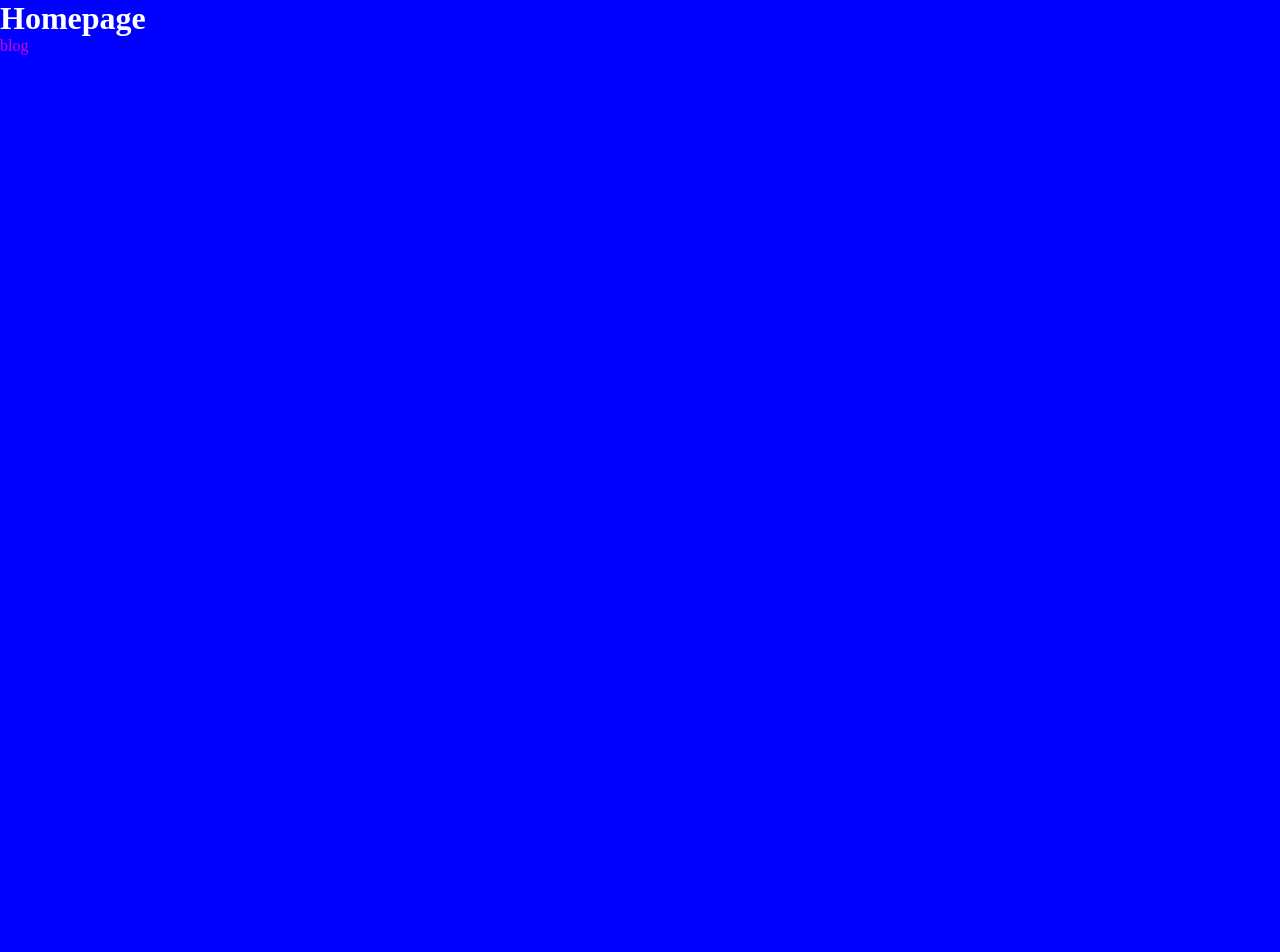
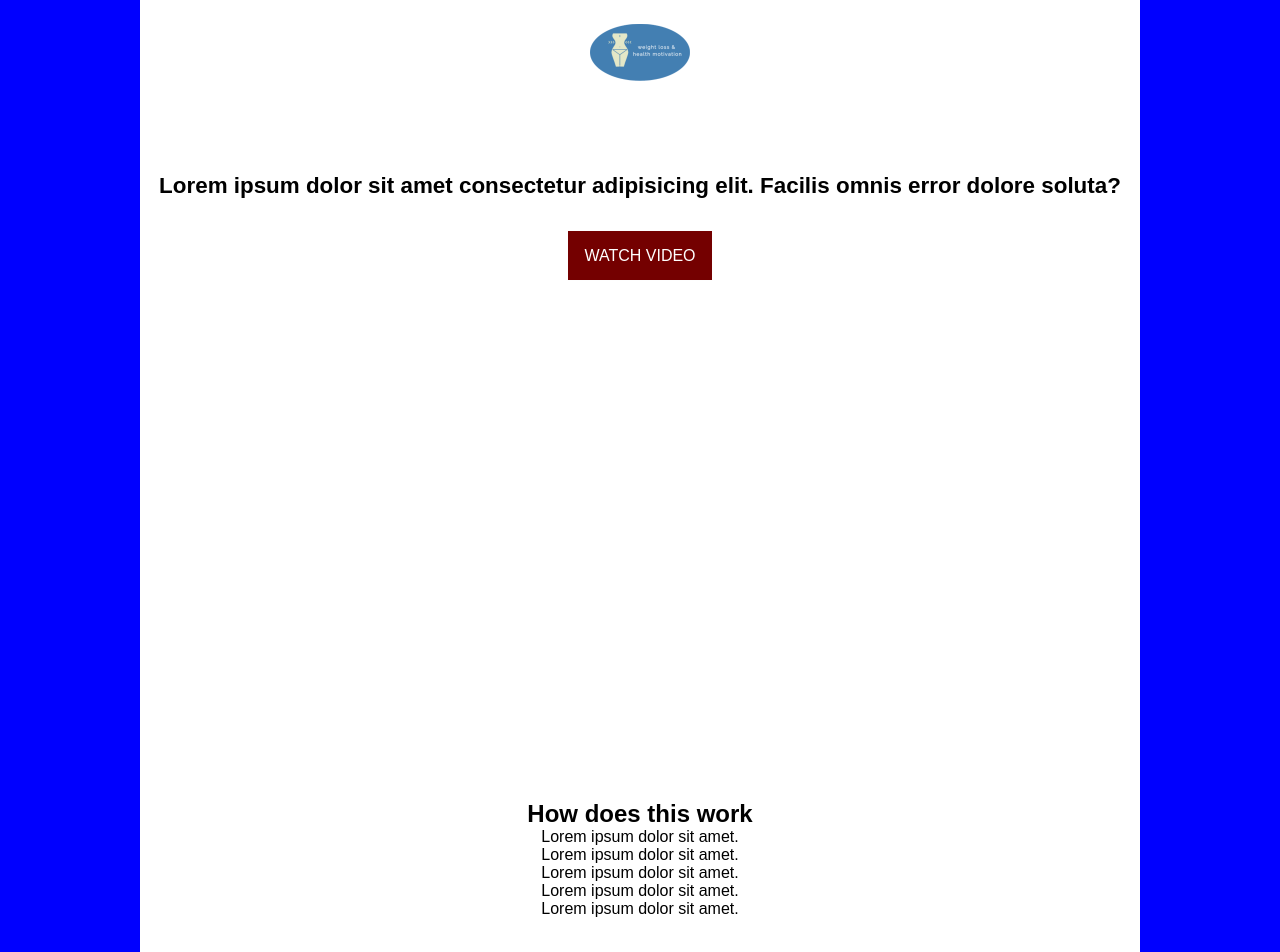
Before and after one commit to Gilbertelnino/health-motivation, a website: page ui/index.html in a window 1280 px wide. Shown: the top 952 px of the page. Before the commit the page ends 800 px from the top, so only its background shows below. Drawn offline with Linux system fonts and the light colour scheme.

Commit message:
adding headline

```diff
--- a/ui/css/style.css
+++ b/ui/css/style.css
@@ -4,11 +4,44 @@
     box-sizing: border-box;
     list-style: none;
     text-decoration: none;
+    font-family: Arial, Helvetica, sans-serif;
 }
 body{
     background: blue;
-    color: white;
 }
-a{
-    color: rgb(219, 0, 219);
+img{
+    width: 100%;
 }
+.container{
+    max-width: 1000px;
+    width: 90%;
+    background-color: rgb(255, 255, 255);
+    margin: 0 auto;
+    height: 100vh;
+}
+
+.logo{
+    width: 100px;
+    margin: auto;
+    padding: 1.5rem 0
+}
+.headline-container h1, .headline-container .link-container{
+    text-align: center;
+}
+.headline-container h1{
+   font-size: 1.4rem;
+   margin: 4rem 0.6rem 2rem 0.6rem;
+}
+.link-container{
+    margin-top: 3rem;
+}
+.link-container a{
+   text-transform: uppercase;
+   color: white;
+   border: 1px solid #fefefe;
+   background-color: #740000;
+   padding: 1rem;
+}
+.content{
+    text-align: center;
+}
--- a/ui/index.html
+++ b/ui/index.html
@@ -7,8 +7,32 @@
     <title>Document</title>
 </head>
 <body>
-    <h1>Homepage</h1>
-    <a href="./html/blog.html">blog</a>
+    <header>
+        <div class="container container-headline">
+            <div class="logo">
+                <img src="./images/logo.png" alt="weight loss and health motivation logo">
+            </div>
+            <div class="headline-container">
+                <h1>Lorem ipsum dolor sit amet consectetur adipisicing elit. Facilis omnis error dolore soluta?</h1>
+                <div class="link-container">
+                    <a href="#">watch video</a>
+                </div>
+            </div>
+        </div>
+    </header>
+    <div class="container">
+        <section class="content">
+            <h1>How does this work</h1>
+            <ol>
+                <li>Lorem ipsum dolor sit amet.</li>
+                <li>Lorem ipsum dolor sit amet.</li>
+                <li>Lorem ipsum dolor sit amet.</li>
+                <li>Lorem ipsum dolor sit amet.</li>
+                <li>Lorem ipsum dolor sit amet.</li>
+            </ol>
+        </section>
+    </div>
+
     <script src="./javascript/main.js"></script>
 </body>
 </html>
```
Also changed, not shown: ui/images/logo.png (added).
